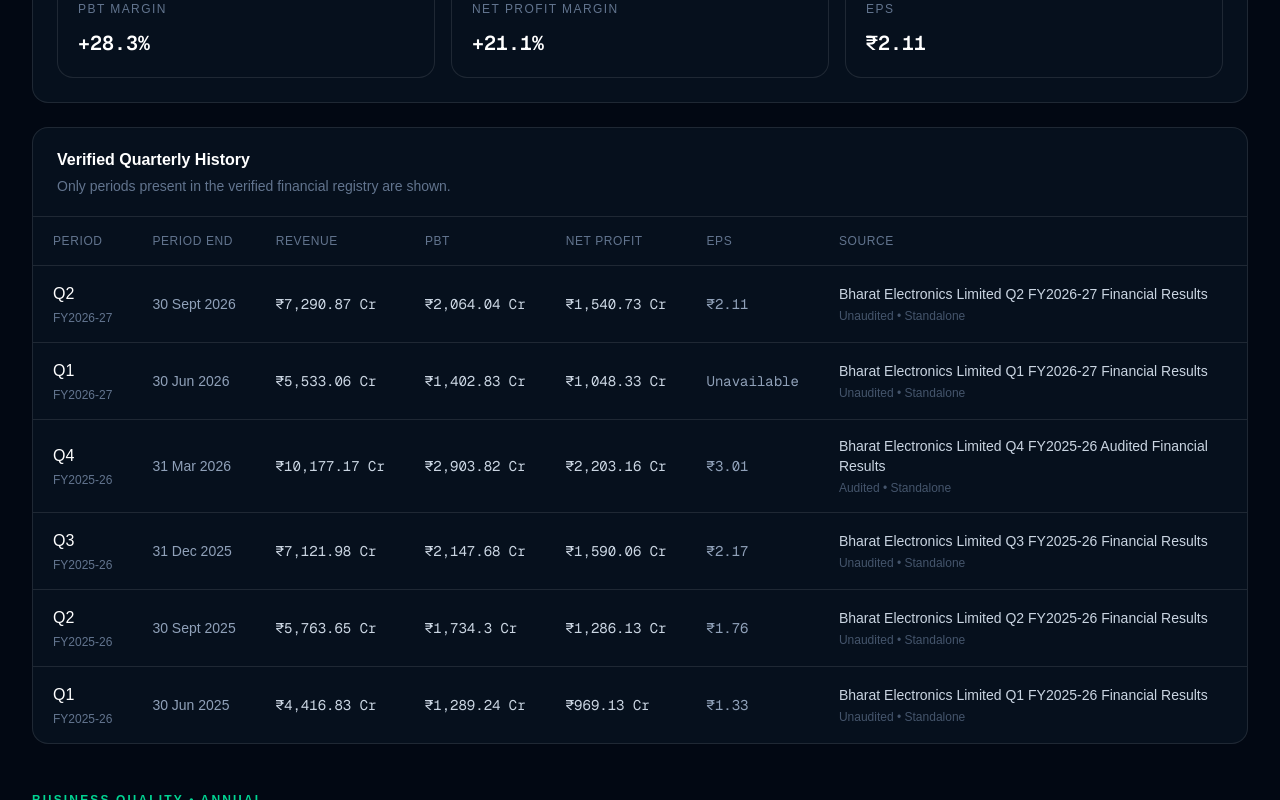
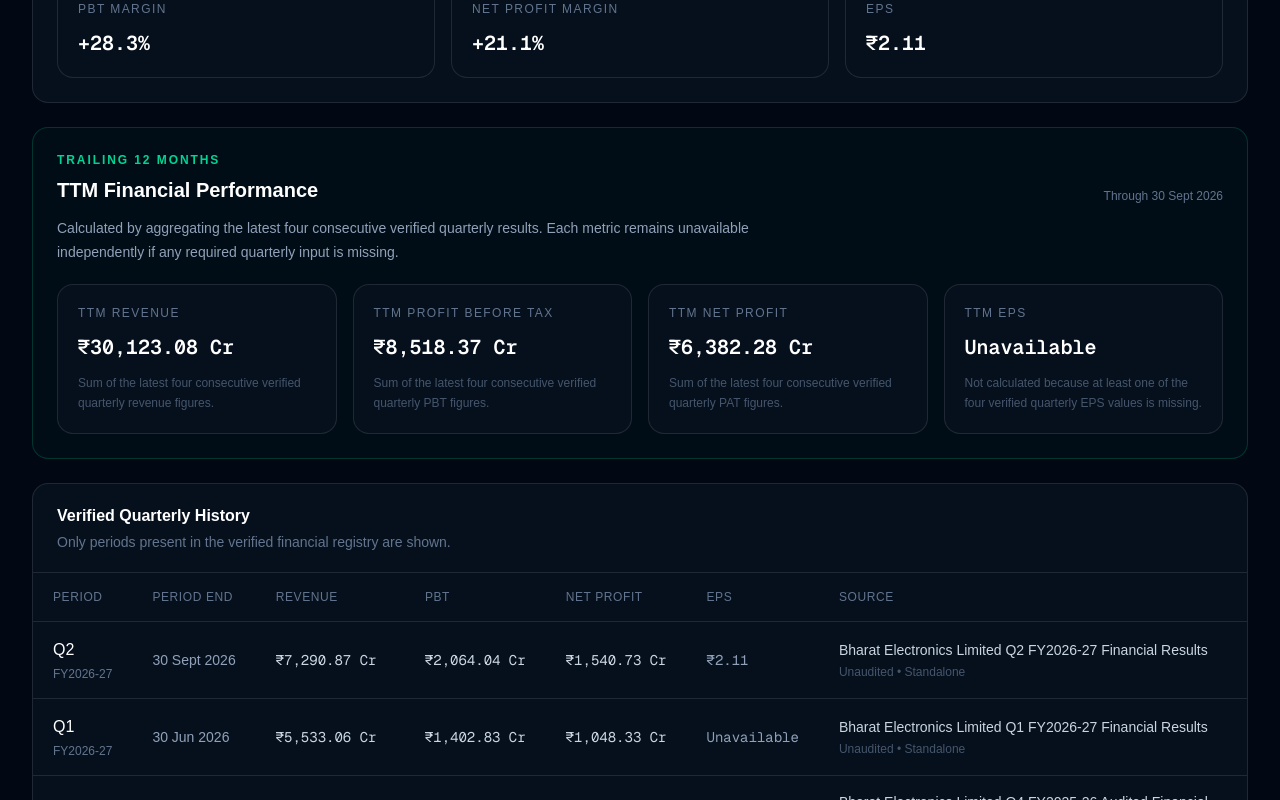
Before and after one commit to 9557690628m-design/mission-wealth, a Next.js app: page /stocks/bel in a window 1280 px wide. Shown: the part 2120-2920 px from the top of the page. Built offline with nearby package versions, Linux system fonts and the light colour scheme; no server answers.

Commit message:
Add TTM financial performance to stock research page

```diff
--- a/src/app/stocks/[symbol]/page.tsx
+++ b/src/app/stocks/[symbol]/page.tsx
@@ -9,6 +9,7 @@ import {
 import { getFinancialPeriodComparison } from "@/lib/financials/periods";
 import { getQuarterlyResults } from "@/lib/financials/results";
 import { getFinancialSource } from "@/lib/financials/sources";
+import { buildTtmFinancials } from "@/lib/financials/ttm";
 import type {
   AnnualFinancialStatement,
   QuarterlyResult,
@@ -364,6 +365,11 @@ export default async function StockPage({
           previousYearQuarter
         )
       : null;
+
+  const ttmFinancials =
+    buildTtmFinancials(
+      quarterlyResults
+    );
 
   const latestAnnual =
     annualResults[0] ?? null;
@@ -894,6 +900,95 @@ export default async function StockPage({
                 )}
               </div>
 
+              <div className="mt-6 rounded-2xl border border-emerald-400/20 bg-emerald-400/[0.03] p-6">
+                <div className="flex flex-col gap-3 sm:flex-row sm:items-end sm:justify-between">
+                  <div>
+                    <p className="text-xs font-semibold uppercase tracking-[0.16em] text-emerald-400">
+                      Trailing 12 Months
+                    </p>
+
+                    <h3 className="mt-2 text-xl font-semibold text-white">
+                      TTM Financial Performance
+                    </h3>
+                  </div>
+
+                  {ttmFinancials && (
+                    <div className="text-xs text-slate-500">
+                      Through{" "}
+                      {formatDate(
+                        ttmFinancials.periodEnd
+                      )}
+                    </div>
+                  )}
+                </div>
+
+                {ttmFinancials ? (
+                  <>
+                    <p className="mt-3 max-w-3xl text-sm leading-6 text-slate-400">
+                      Calculated by aggregating
+                      the latest four consecutive
+                      verified quarterly results.
+                      Each metric remains
+                      unavailable independently
+                      if any required quarterly
+                      input is missing.
+                    </p>
+
+                    <div className="mt-5 grid gap-4 sm:grid-cols-2 lg:grid-cols-4">
+                      <MetricCard
+                        label="TTM Revenue"
+                        value={formatCrores(
+                          ttmFinancials.revenue
+                        )}
+                        note="Sum of the latest four consecutive verified quarterly revenue figures."
+                      />
+
+                      <MetricCard
+                        label="TTM Profit Before Tax"
+                        value={formatCrores(
+                          ttmFinancials.profitBeforeTax
+                        )}
+                        note="Sum of the latest four consecutive verified quarterly PBT figures."
+                      />
+
+                      <MetricCard
+                        label="TTM Net Profit"
+                        value={formatCrores(
+                          ttmFinancials.netProfit
+                        )}
+                        note="Sum of the latest four consecutive verified quarterly PAT figures."
+                      />
+
+                      <MetricCard
+                        label="TTM EPS"
+                        value={
+                          ttmFinancials.eps !==
+                          null
+                            ? `₹${formatNumber(
+                                ttmFinancials.eps
+                              )}`
+                            : "Unavailable"
+                        }
+                        note={
+                          ttmFinancials.eps ===
+                          null
+                            ? "Not calculated because at least one of the four verified quarterly EPS values is missing."
+                            : "Sum of the latest four consecutive verified quarterly EPS values."
+                        }
+                      />
+                    </div>
+                  </>
+                ) : (
+                  <div className="mt-5 rounded-xl border border-white/10 bg-[#040c17] p-5 text-sm leading-6 text-slate-500">
+                    TTM analysis requires four
+                    consecutive verified
+                    quarterly periods. The
+                    current dataset does not yet
+                    satisfy that requirement.
+                  </div>
+                )}
+              </div>
+
               <div className="mt-6 overflow-hidden rounded-2xl border border-white/10 bg-[#06101d]">
                 <div className="border-b border-white/10 px-6 py-5">
                   <h3 className="font-semibold text-white">
@@ -1723,10 +1818,10 @@ export default async function StockPage({
 
               <p className="mt-3 text-sm leading-6 text-slate-500">
                 Quarterly results, annual
-                statements, market data and
-                valuation availability are
-                tracked as verified coverage
-                expands.
+                statements, TTM performance,
+                market data and valuation
+                availability are tracked as
+                verified coverage expands.
               </p>
             </div>
           </div>
```
